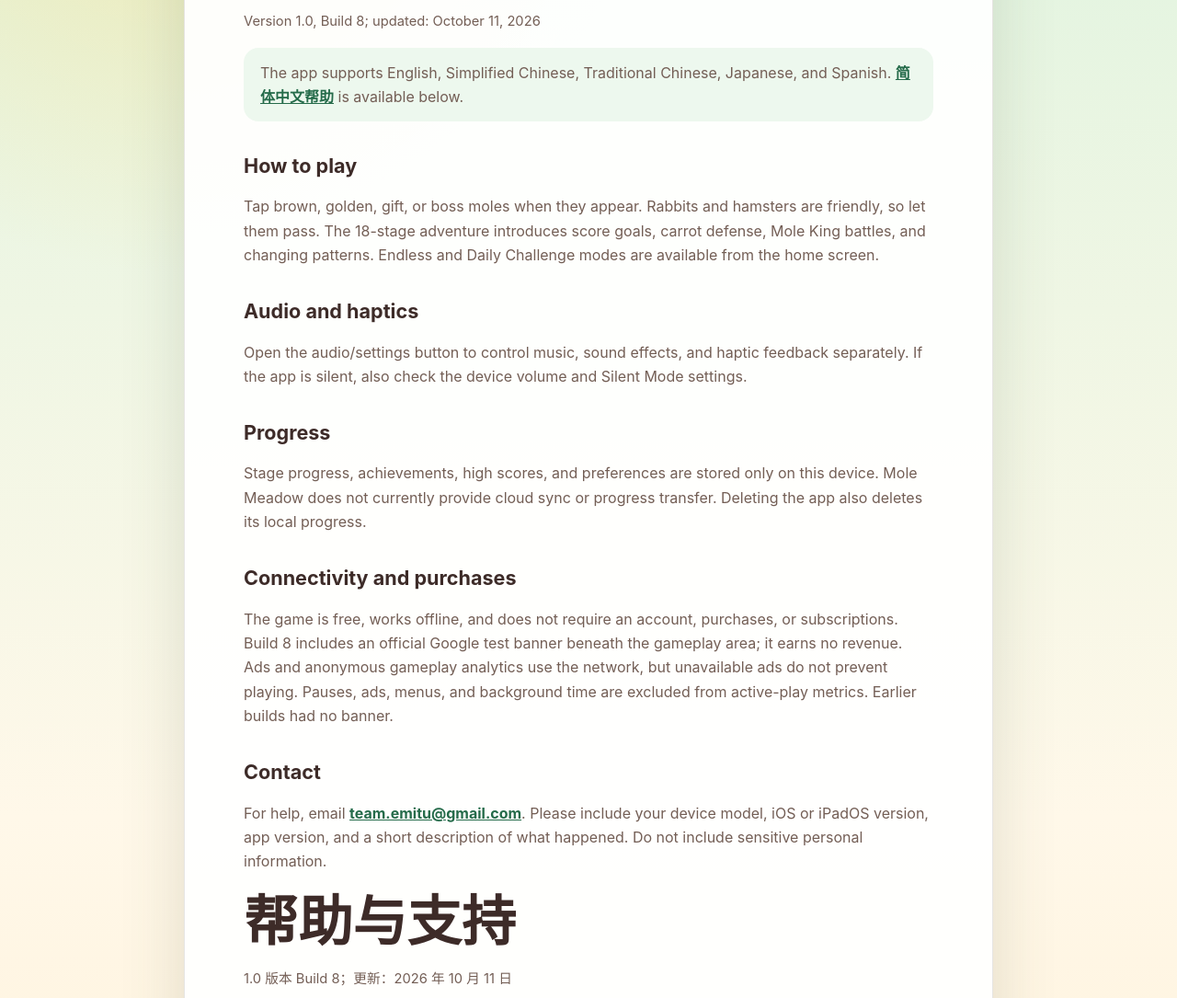
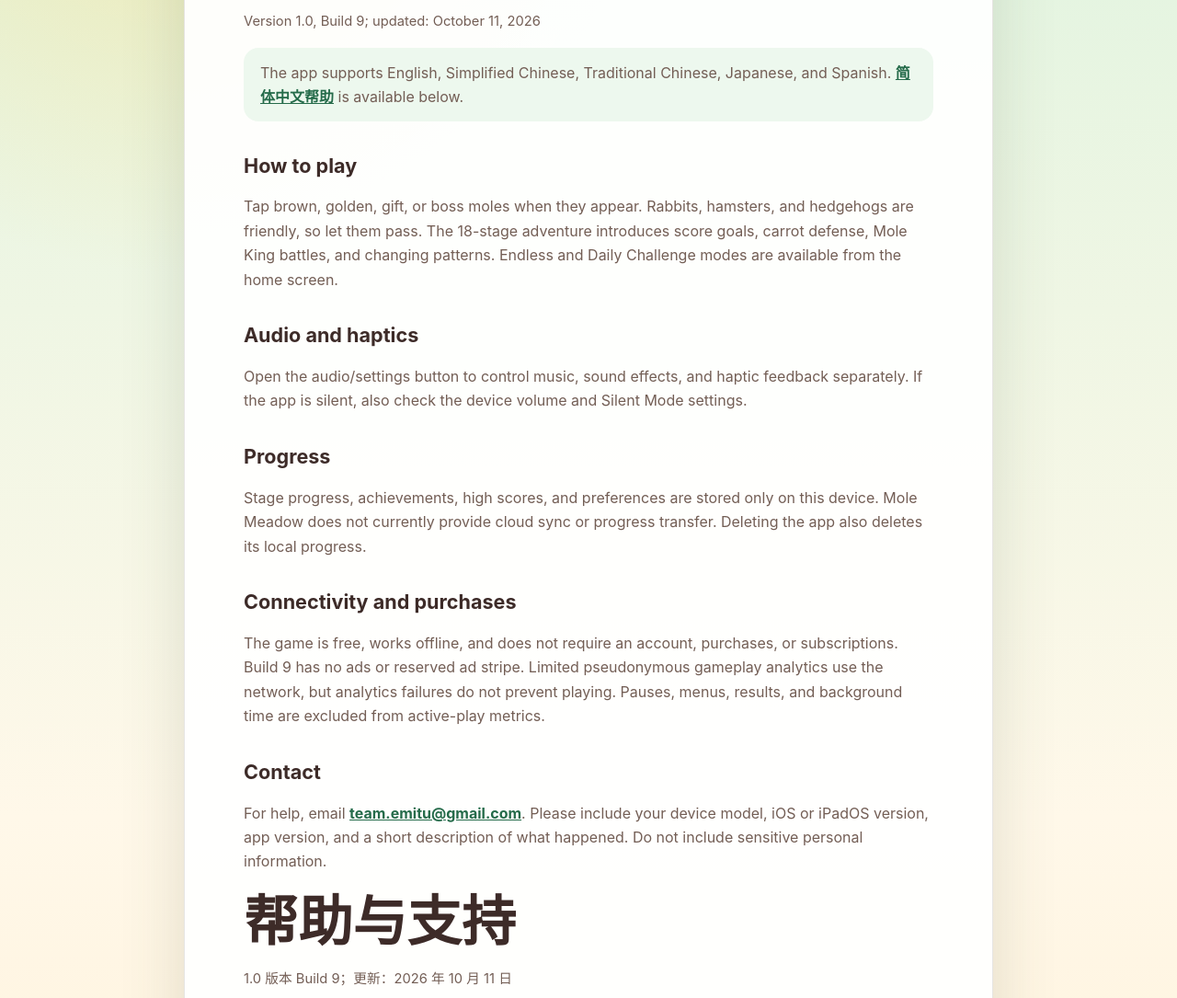
Before and after one commit to porphyrio777/mole-meadow-support, a plain HTML site: page support/index.html in a window 1280 px wide. Shown: the part 215-1300 px from the top of the page at 92% size. Drawn offline with Linux system fonts and the light colour scheme.

Commit message:
Update support/index.html for ad-free Mole Meadow 1.0 (9)

```diff
--- a/support/index.html
+++ b/support/index.html
@@ -11,11 +11,11 @@
   <main>
     <p class="eyebrow">Mole Meadow</p>
     <h1>Support</h1>
-    <p class="updated">Version 1.0, Build 8; updated: October 11, 2026</p>
+    <p class="updated">Version 1.0, Build 9; updated: October 11, 2026</p>
     <p class="language-note">The app supports English, Simplified Chinese, Traditional Chinese, Japanese, and Spanish. <a href="#zh-hans">简体中文帮助</a> is available below.</p>
 
     <h2>How to play</h2>
-    <p>Tap brown, golden, gift, or boss moles when they appear. Rabbits and hamsters are friendly, so let them pass. The 18-stage adventure introduces score goals, carrot defense, Mole King battles, and changing patterns. Endless and Daily Challenge modes are available from the home screen.</p>
+    <p>Tap brown, golden, gift, or boss moles when they appear. Rabbits, hamsters, and hedgehogs are friendly, so let them pass. The 18-stage adventure introduces score goals, carrot defense, Mole King battles, and changing patterns. Endless and Daily Challenge modes are available from the home screen.</p>
 
     <h2>Audio and haptics</h2>
     <p>Open the audio/settings button to control music, sound effects, and haptic feedback separately. If the app is silent, also check the device volume and Silent Mode settings.</p>
@@ -24,17 +24,17 @@
     <p>Stage progress, achievements, high scores, and preferences are stored only on this device. Mole Meadow does not currently provide cloud sync or progress transfer. Deleting the app also deletes its local progress.</p>
 
     <h2>Connectivity and purchases</h2>
-    <p>The game is free, works offline, and does not require an account, purchases, or subscriptions. Build 8 includes an official Google test banner beneath the gameplay area; it earns no revenue. Ads and anonymous gameplay analytics use the network, but unavailable ads do not prevent playing. Pauses, ads, menus, and background time are excluded from active-play metrics. Earlier builds had no banner.</p>
+    <p>The game is free, works offline, and does not require an account, purchases, or subscriptions. Build 9 has no ads or reserved ad stripe. Limited pseudonymous gameplay analytics use the network, but analytics failures do not prevent playing. Pauses, menus, results, and background time are excluded from active-play metrics.</p>
 
     <h2>Contact</h2>
     <p>For help, email <a href="mailto:team.emitu@gmail.com">team.emitu@gmail.com</a>. Please include your device model, iOS or iPadOS version, app version, and a short description of what happened. Do not include sensitive personal information.</p>
 
     <section id="zh-hans" lang="zh-Hans">
       <h1>帮助与支持</h1>
-      <p class="updated">1.0 版本 Build 8；更新：2026 年 10 月 11 日</p>
+      <p class="updated">1.0 版本 Build 9；更新：2026 年 10 月 11 日</p>
 
       <h2>如何游玩</h2>
-      <p>地鼠出现时，点击棕色地鼠、金色地鼠、礼物地鼠或地鼠王。兔子和仓鼠是动物朋友，请不要点击它们。18 个闯关关卡会加入得分目标、胡萝卜保卫战、地鼠王挑战和不同出场规则。主页还提供无限挑战和每日挑战。</p>
+      <p>地鼠出现时，点击棕色地鼠、金色地鼠、礼物地鼠或地鼠王。兔子、仓鼠和刺猬是动物朋友，请不要点击它们。18 个闯关关卡会加入得分目标、胡萝卜保卫战、地鼠王挑战和不同出场规则。主页还提供无限挑战和每日挑战。</p>
 
       <h2>音乐、音效与触觉反馈</h2>
       <p>打开音频/设置按钮，可以分别开关背景音乐、游戏音效和触觉反馈。如果没有声音，也请检查设备音量和静音模式。</p>
@@ -43,7 +43,7 @@
       <p>关卡进度、成就、最高分和偏好设置只保存在当前设备。目前不支持云端同步或进度转移。删除 App 也会删除本地进度。</p>
 
       <h2>网络与付费</h2>
-      <p>游戏免费下载，可以离线运行，不需要账号、App 内购买或订阅。Build 8 在游戏区域下方包含 Google 官方测试 Banner，不产生收入。广告和匿名游戏分析使用网络，但广告无法加载不影响游玩。暂停、广告、菜单和后台时间不计入有效游玩统计。旧版本没有 Banner。</p>
+      <p>游戏免费下载，可以离线运行，不需要账号、App 内购买或订阅。Build 9 没有广告，也没有预留广告空条。有限的化名化游戏分析使用网络，但分析网络失败不影响游玩。暂停、菜单、结果页和后台时间不计入有效游玩统计。</p>
 
       <h2>联系我们</h2>
       <p>如果需要帮助，请发邮件至 <a href="mailto:team.emitu@gmail.com">team.emitu@gmail.com</a>。请附上设备型号、iOS 或 iPadOS 版本、App 版本以及问题简述，请勿提供敏感个人信息。</p>
```
